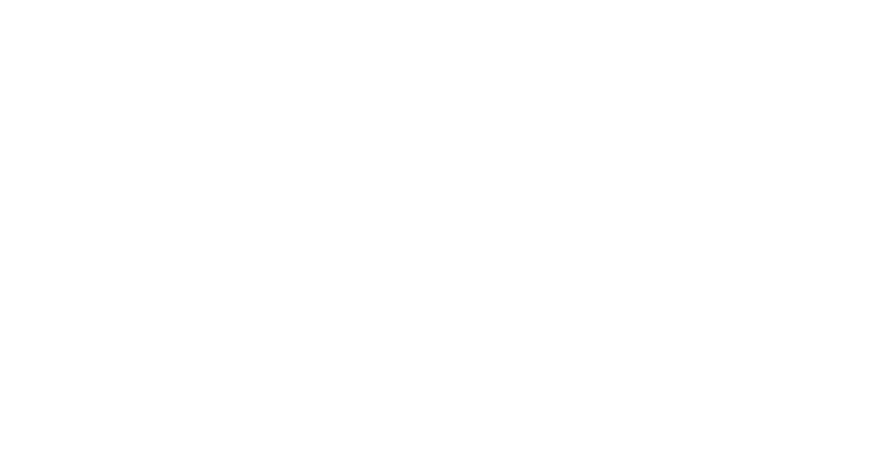
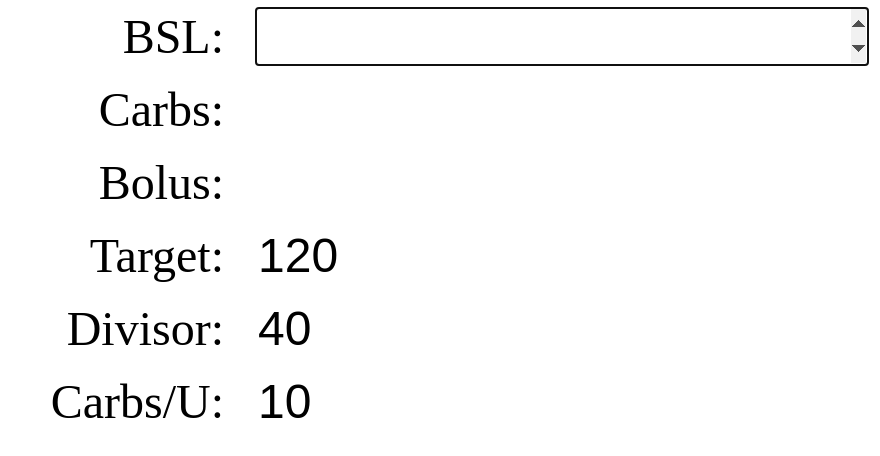
Before and after one commit to chag/BolusCalculator, a plain HTML site: page index.html in a window 1280 px wide. Shown: the whole page, without its empty margins (400-1280 px from the left). Drawn offline with nearby package versions, Linux system fonts and the light colour scheme.

Commit message:
added .gitattributes, made functional version, added carbs

```diff
--- a/application.css
+++ b/application.css
@@ -0,0 +1,33 @@
+body {
+    margin: 0;
+    padding: 0;
+}
+
+table {
+    margin: 0;
+    padding: 0;
+    border-collapse: collapse;
+    width: 100%;
+}
+
+table td {
+    width: 50%;
+    margin: 0;
+    padding: 8px 16px;
+}
+
+td:first-child {
+    text-align: right;
+}
+
+label {
+    width: 50%;
+    font-size: .5in;
+}
+
+input {
+    width: 100%;
+    font-size: .5in;
+    border: none;
+    background-color: transparent;
+}
--- a/application.js
+++ b/application.js
@@ -1,9 +1,20 @@
 $(document).ready(function() {
+    $("input").change(function() {
+        $("input[name=Bolus]").val(Math.round((parseInt($("input[name=BloodSugarLevel]").val()) - parseInt($("input[name=Target]").val())) / parseInt($("input[name=Divisor]").val()) +
+            parseInt($("input[name=Carbohydrates]").val() || "0")/ parseInt($("input[name=CarbsPerUnit]").val())));
+
+        /*$("input[name=Bolus]").val(
+            Math.round(
+                ((parseInt($("input[name=BloodSugarLevel]").val()) - parseInt($("input[name=Target]").val())) / parseInt($("input[name=Divisor]").val())) +
+                (parseInt($("input[name=Carbs]").val()) / parseInt($("input[name=CarbsPerUnit]").val()))
+            )
+        );*/
+    });
+
+    $("input").keyup(function(event) {
+        $(event.target).change();
+    });
 });
-
-function getDose(bs) {
-    return(Math.round((bs - $("input[name=Target]").val()) / $("input[name=Divisor]").val()));
-}
 
 function lpad(n, width, z) {
     z = z || '&nbsp;';
--- a/index.html
+++ b/index.html
@@ -11,8 +11,40 @@
 </head>
 <body>
 
+<table>
+<tr>
+    <td><label for="BloodSugarLevel">BSL:</label></td>
+    <td><input name="BloodSugarLevel" type="number" min="1" max="999" autofocus required/></td>
+</tr>
 
 
+<tr>
+    <td><label for="Carbohydrates">Carbs:</label></td>
+    <td><input name="Carbohydrates" type="number" min="1" max="999"/></td>
+</tr>
+
+<tr>
+    <td><label for="Bolus">Bolus:</label></td>
+    <td><input name="Bolus" type="number" min="1" max="999" readonly/></td>
+</tr>
+
+<tr>
+    <td><label for="Target">Target:</label></td>
+    <td><input name="Target" type="number" required value="120" min="70" max="300" step="10"></td>
+</tr>
+
+<tr>
+    <td><label for="Divisor">Divisor:</label></td>
+    <td><input name="Divisor" type="number" required value="40" min="10" step="5"></td>
+</tr>
+
+<tr>
+    <td><label for="CarbsPerUnit">Carbs/U:</label></td>
+    <td><input name="CarbsPerUnit" type="number" required value="10" min="0"></td>
+</tr>
+
+
+</table>
 
 </body>
 </html>
```
Also changed, not shown: 1 other file.
